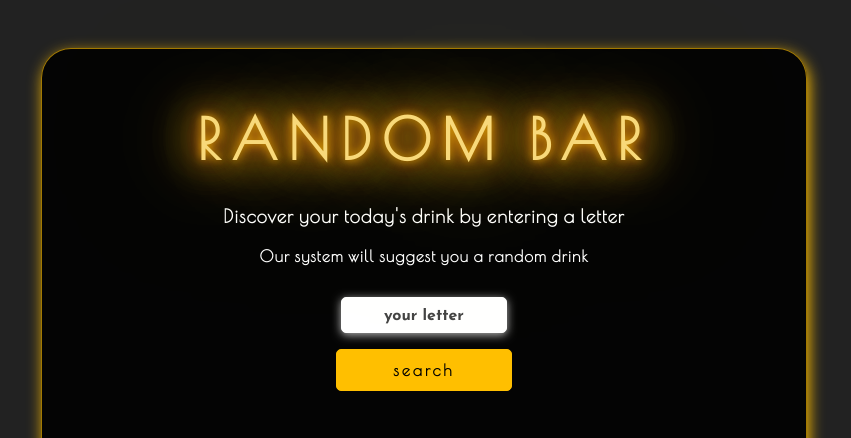
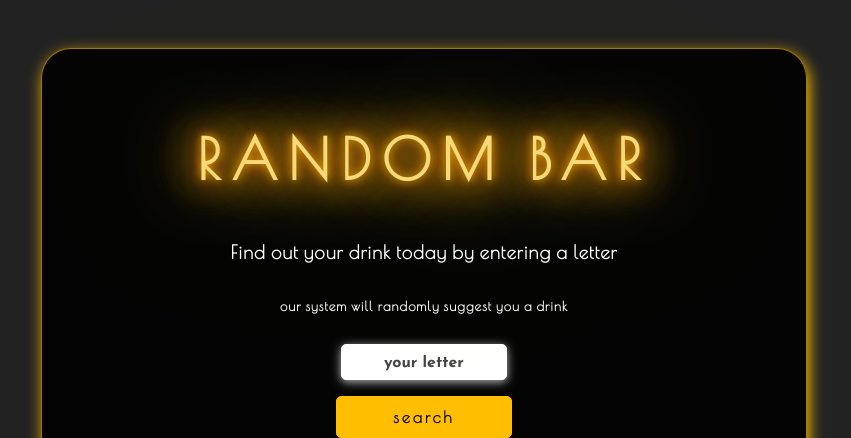
Before and after one commit to rheav/project-randomBar, a plain HTML site: page index.html in a window 1280 px wide. Shown: the top 438 px of the page, without its empty margins (216-1067 px from the left). Drawn offline with nearby package versions, Linux system fonts and the light colour scheme; no server answers.

Commit message:
ajustes html e css

```diff
--- a/index.html
+++ b/index.html
@@ -21,8 +21,10 @@
     <div class="card">
       <div class="heading-main">
         <h1>Random Bar</h1>
-        <h3>Discover your today's drink by entering a letter</h3>
-        <h4>Our system will suggest you a random drink</h4>
+        <div class="sub-heading-main">
+          <h3>Find out your drink today by entering a letter</h3>
+          <h5>our system will randomly suggest you a drink</h5>
+        </div>
       </div>
       <div class="search">
         <input type="text" placeholder="your letter" class="search-bar" maxlength="1" />
--- a/style.css
+++ b/style.css
@@ -17,7 +17,7 @@ h3,
 h4,
 h5,
 h6 {
-  font-family: "Poiret One", cursive !important;
+  font-family: "Poiret One", sans !important;
 }
 
 .bg-level {
@@ -138,7 +138,11 @@ button.search-btn:hover {
 
 .heading-main {
   text-align: center;
-  line-height: 40px;
+  line-height: 5em;
+}
+
+.sub-heading-main {
+  line-height: 2rem;
 }
 
 .heading-main h1 {
@@ -152,7 +156,7 @@ button.search-btn:hover {
 }
 
 .heading-main h3 {
-  margin-bottom: 0;
+  margin-bottom: 1rem;
 }
 .heading-main h4 {
   margin-top: 0;
```
